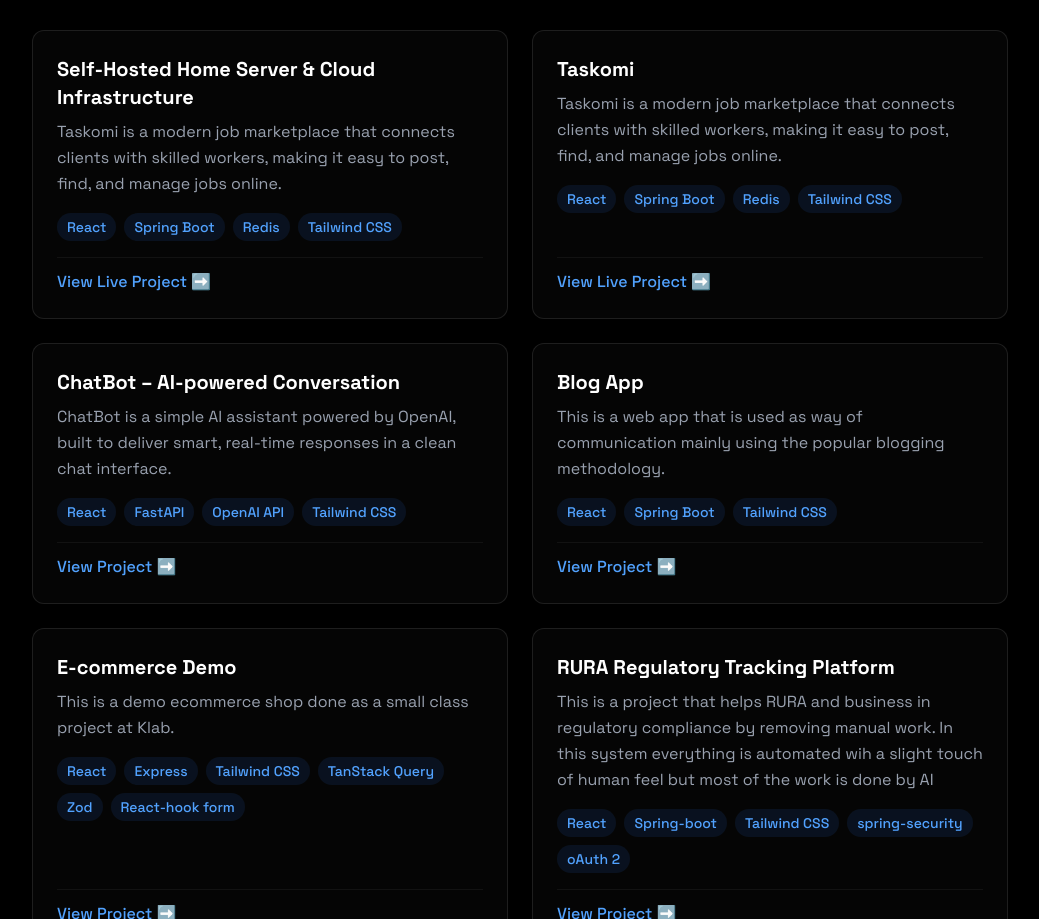
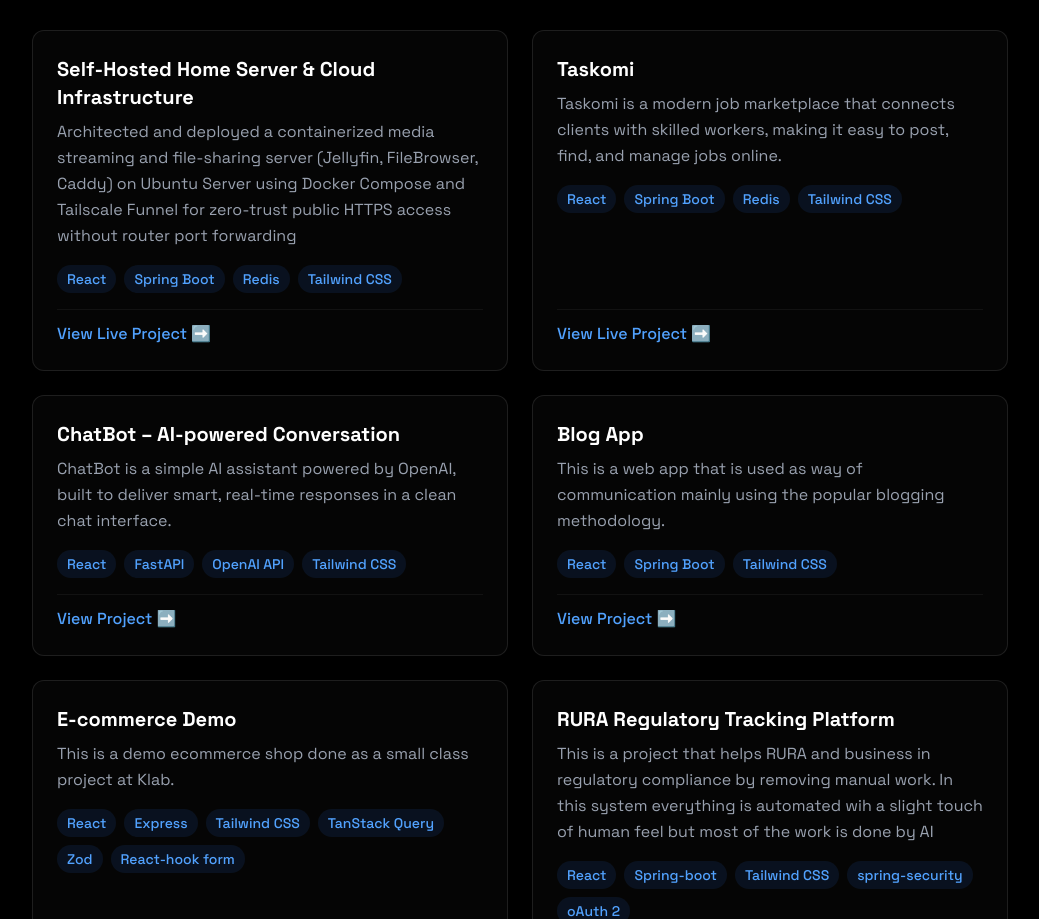
Before and after one commit to niyoblaise/niyoblaise-7, a React (Vite) app: page / in a window 1280 px wide. Shown: the part 2430-3349 px from the top of the page, without its empty margins (120-1159 px from the left). Built offline with nearby package versions, Linux system fonts and the light colour scheme.

Commit message:
new project added

```diff
--- a/src/components/sections/Projects.jsx
+++ b/src/components/sections/Projects.jsx
@@ -4,7 +4,7 @@ const projects = [
   {
     title: "Self-Hosted Home Server & Cloud Infrastructure",
     description:
-        "Taskomi is a modern job marketplace that connects clients with skilled workers, making it easy to post, find, and manage jobs online.",
+        "Architected and deployed a containerized media streaming and file-sharing server (Jellyfin, FileBrowser, Caddy) on Ubuntu Server using Docker Compose and Tailscale Funnel for zero-trust public HTTPS access without router port forwarding",
     tech: ["React", "Spring Boot", "Redis", "Tailwind CSS"],
     links: [
       { label: "View Live Project ➡️", url: "https://taskomi.africa/login" },
```
